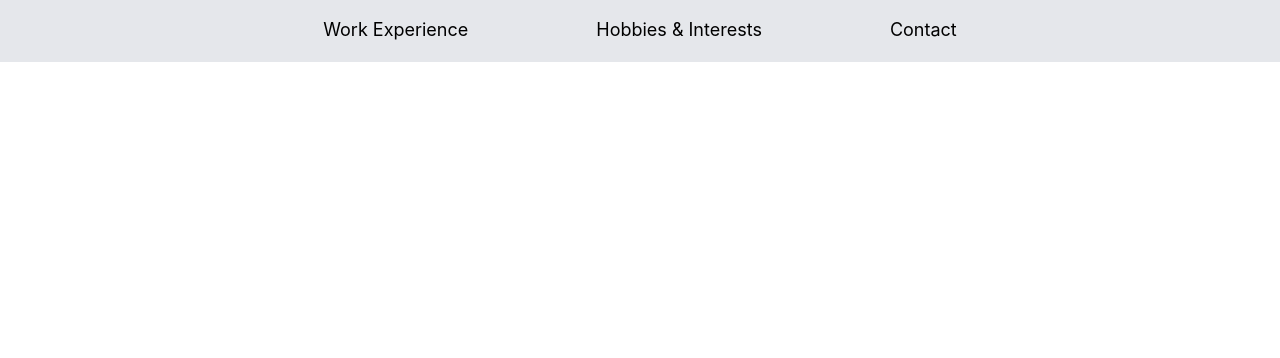
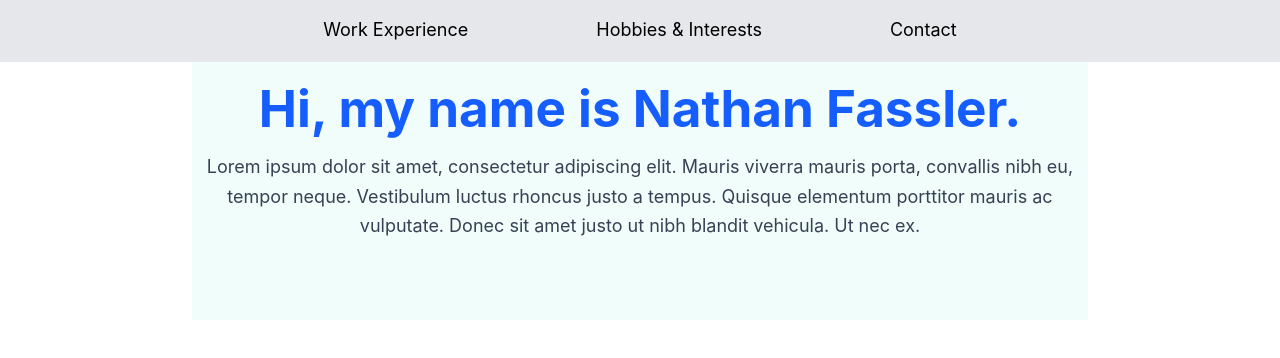
Before and after one commit to Nathan-Fassler/nathan-fassler.github.io, a React (Vite) app in the folder portfolio-app/: page / in a window 1280 px wide. Shown: the top 358 px of the page. Built offline with nearby package versions, Linux system fonts and the light colour scheme.

Commit message:
#19 added App.tsx file and placeholder about section

```diff
--- a/portfolio-app/src/App.tsx
+++ b/portfolio-app/src/App.tsx
@@ -1,10 +1,12 @@
 import Navbar from "./components/Navbar";
+import About from "./components/About";
 
 function App() {
 
   return (
     <div className="bg-teal-50">
        <Navbar />
+        <About />
     </div>
 
   )
--- /dev/null
+++ b/portfolio-app/src/components/About.tsx
@@ -0,0 +1,19 @@
+import React from "react";
+
+const About: React.FC = () => {
+  return (
+    <section id="about" className="py-20 text-center max-w-4xl mx-auto">
+      <h1 className="text-4xl font-bold text-blue-600 mb-4">
+        Hi, my name is Nathan Fassler.
+      </h1>
+      <p className="text-lg text-gray-700 leading-relaxed">
+        Lorem ipsum dolor sit amet, consectetur adipiscing elit. Mauris viverra
+        mauris porta, convallis nibh eu, tempor neque. Vestibulum luctus
+        rhoncus justo a tempus. Quisque elementum porttitor mauris ac
+        vulputate. Donec sit amet justo ut nibh blandit vehicula. Ut nec ex.
+      </p>
+    </section>
+  );
+};
+
+export default About;
```
